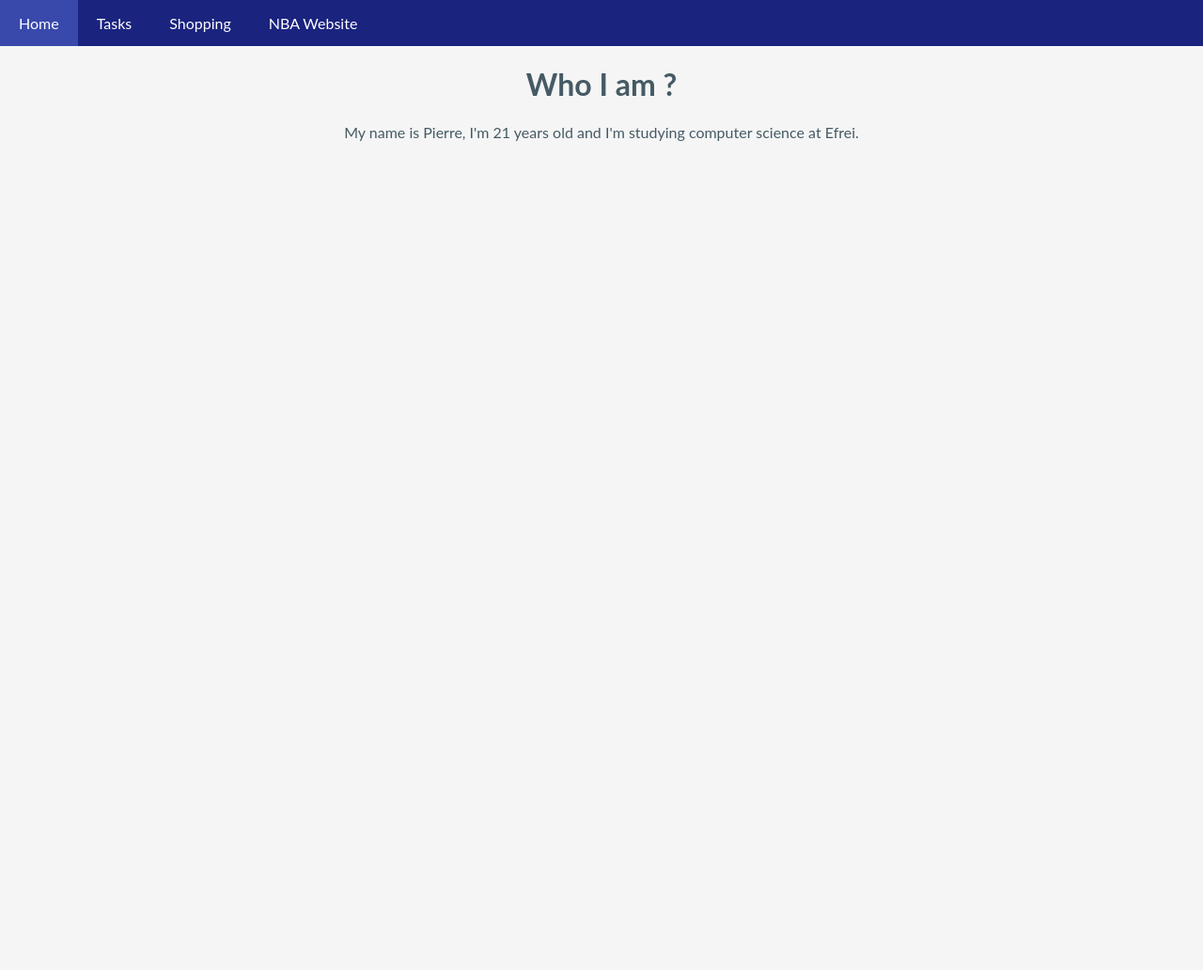
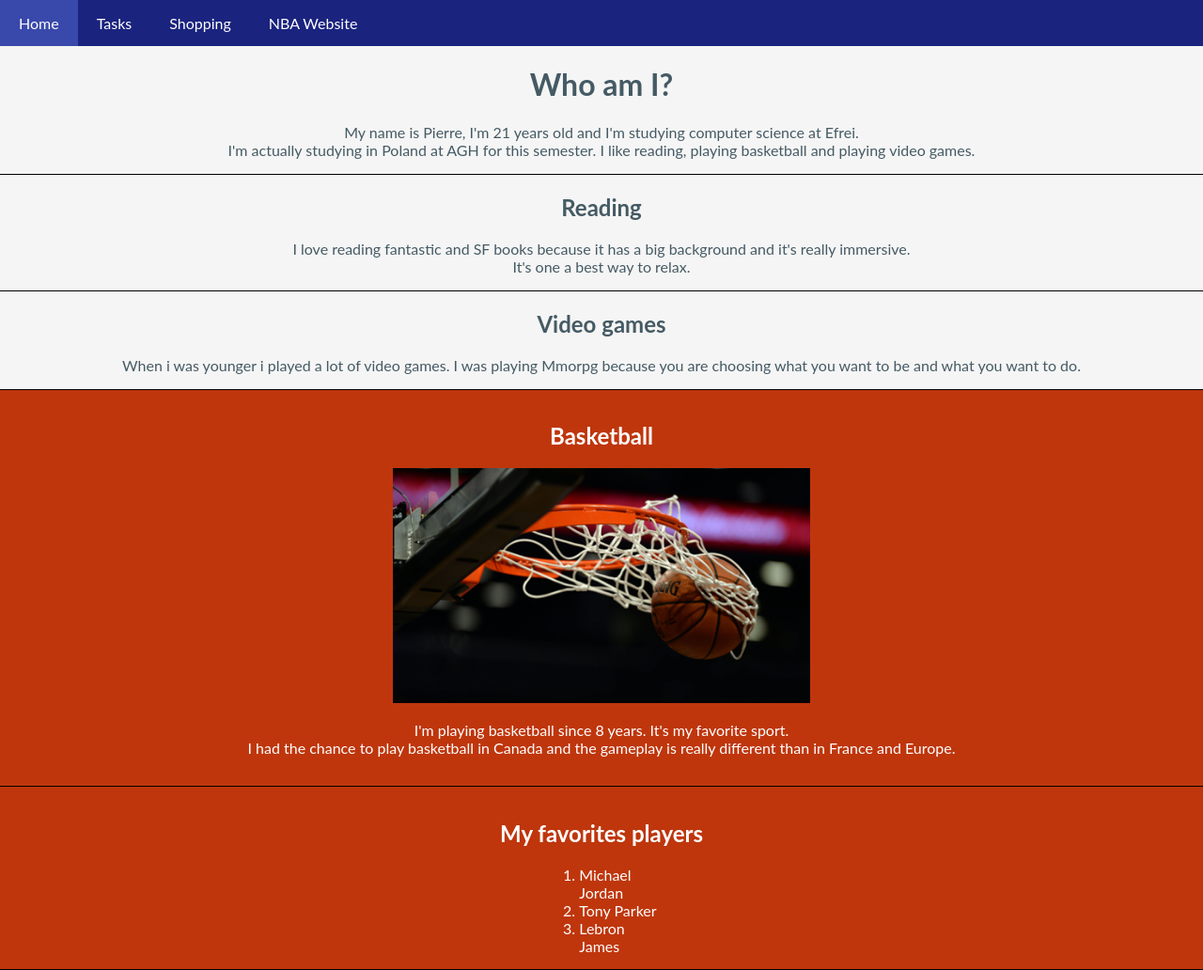
Before and after one commit to PierreGruson/PierreGruson.github.io, a plain HTML site: page index.html in a window 1280 px wide. Shown: the whole page at 94% size. Before the commit the page ends 800 px from the top, so only its background shows below. Drawn offline with Linux system fonts and the light colour scheme.

Commit message:
Update Css, index file and JS

```diff
--- a/css/style.css
+++ b/css/style.css
@@ -1,4 +1,4 @@
-body{
+body {
     margin: 0;
     padding: 0;
     height: 100%;
@@ -32,8 +32,21 @@ body{
     background-color: #3949AB;
 }
 
-#presentation {
+#presentation, #reading, #games, #basketball, #players {
+    border-bottom: black 1px solid;
+}
+#reading {
+
+}
+
+#games {
+
+}
+
+#basketball, #players {
     padding: 15px;
+    color: white;
+    background-color: #BF360C;
 }
 
 #tasks, #colorText, #event {
@@ -49,24 +62,32 @@ body{
     padding: 15px;
 }
 
+ol#playerList {
+    margin: auto;
+    width: 7%;
+    text-align: left;
+}
+
 button, input {
     font-family: Lato, sans-serif;
     color: #455A64;
 }
+
 #list {
 
 }
+
 #list li {
     list-style-position: inside;
 }
 
-ol#list {
+ul#list {
     margin: auto;
     width: 20%;
     text-align: left;
 }
 
-input, button, check {
+input, button {
     border-radius: 7px;
     font-weight: bold;
 }
--- a/index.html
+++ b/index.html
@@ -6,6 +6,7 @@
     <title>Home</title>
 </head>
 <body>
+<header>
     <nav id="navigation">
         <ul>
             <li><a href="index.html">Home</a></li>
@@ -14,22 +15,50 @@
             <li><a href="https://www.nba.com">NBA Website</a></li>
         </ul>
     </nav>
+</header>
 
 
-<div class="presentation">
-    <h1>Who I am ?</h1>
+
+<div id="presentation">
+    <h1>Who am I?</h1>
     <p>
-        My name is Pierre, I'm 21 years old and I'm studying computer science at Efrei.
+        My name is Pierre, I'm 21 years old and I'm studying computer science at Efrei.<br>
+        I'm actually studying in Poland at AGH for this semester. I like reading, playing basketball and playing video games.
     </p>
 </div>
 
-<div class="basketball">
+<div id="reading">
+        <h2>Reading</h2>
     <p>
-        <br>
-        <br>
+        I love reading fantastic and SF books because it has a big background and it's really immersive.<br>
+        It's one a best way to relax.
     </p>
 </div>
 
+<div id="games">
+    <h2>Video games</h2>
+    <p>
+        When i was younger i played a lot of video games. I was playing Mmorpg because you are choosing what you want to be and what you want to do.
+    </p>
+</div>
+
+<div id="basketball">
+    <h2>Basketball</h2>
+    <img src="img/basketball.jpg" style="width:auto; height:250px" alt="">
+    <p>
+        I'm playing basketball since 8 years. It's my favorite sport. <br>
+        I had the chance to play basketball in Canada and the gameplay is really different than in France and Europe.
+    </p>
+</div>
+
+<div id="players">
+    <h2>My favorites players</h2>
+        <ol id="playerList">
+            <li>Michael Jordan</li>
+            <li>Tony Parker</li>
+            <li>Lebron James</li>
+        </ol>
+</div>
 
 </body>
 </html>
```
Also changed, not shown: js/script.js (+9 -15 lines), shopping.html (+5 -1 lines), tasks.html (+27 -25 lines), img/basketball.jpg (added). Lines whose indentation alone changed are shown as unchanged.
